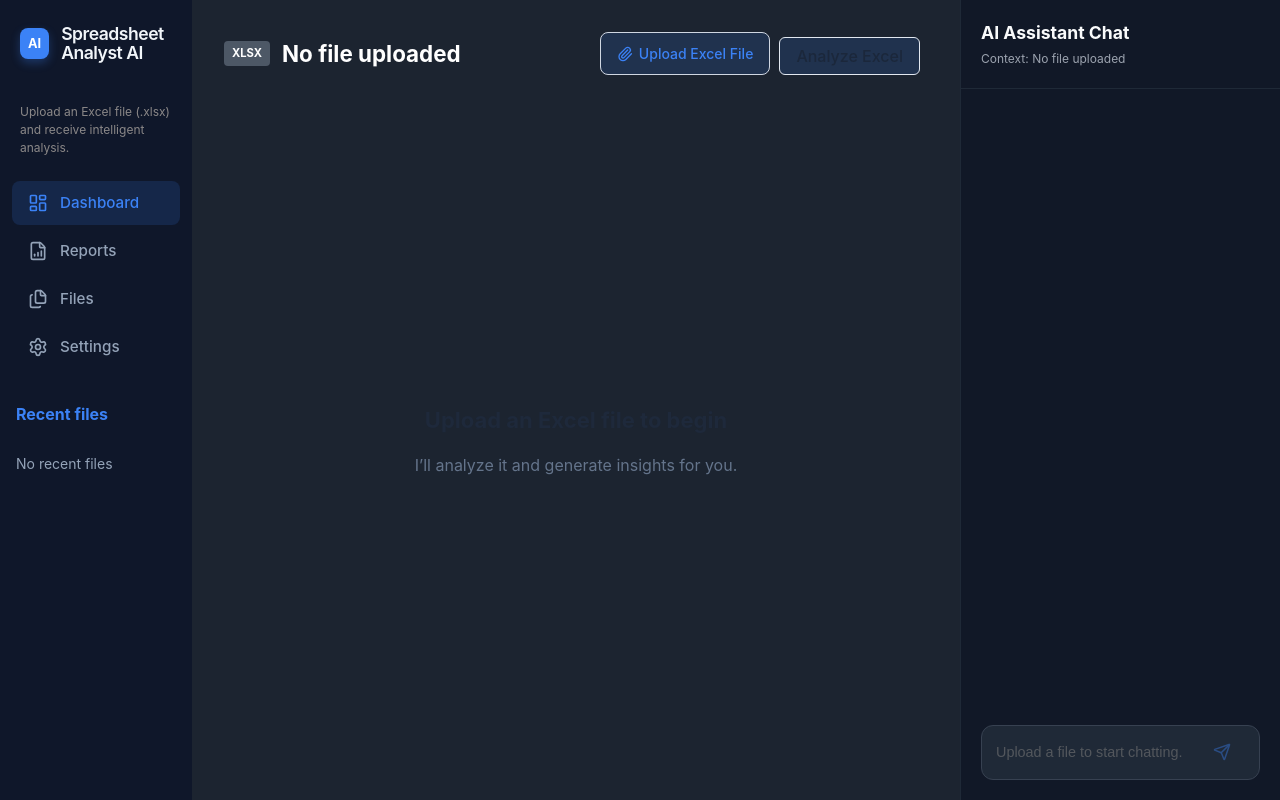
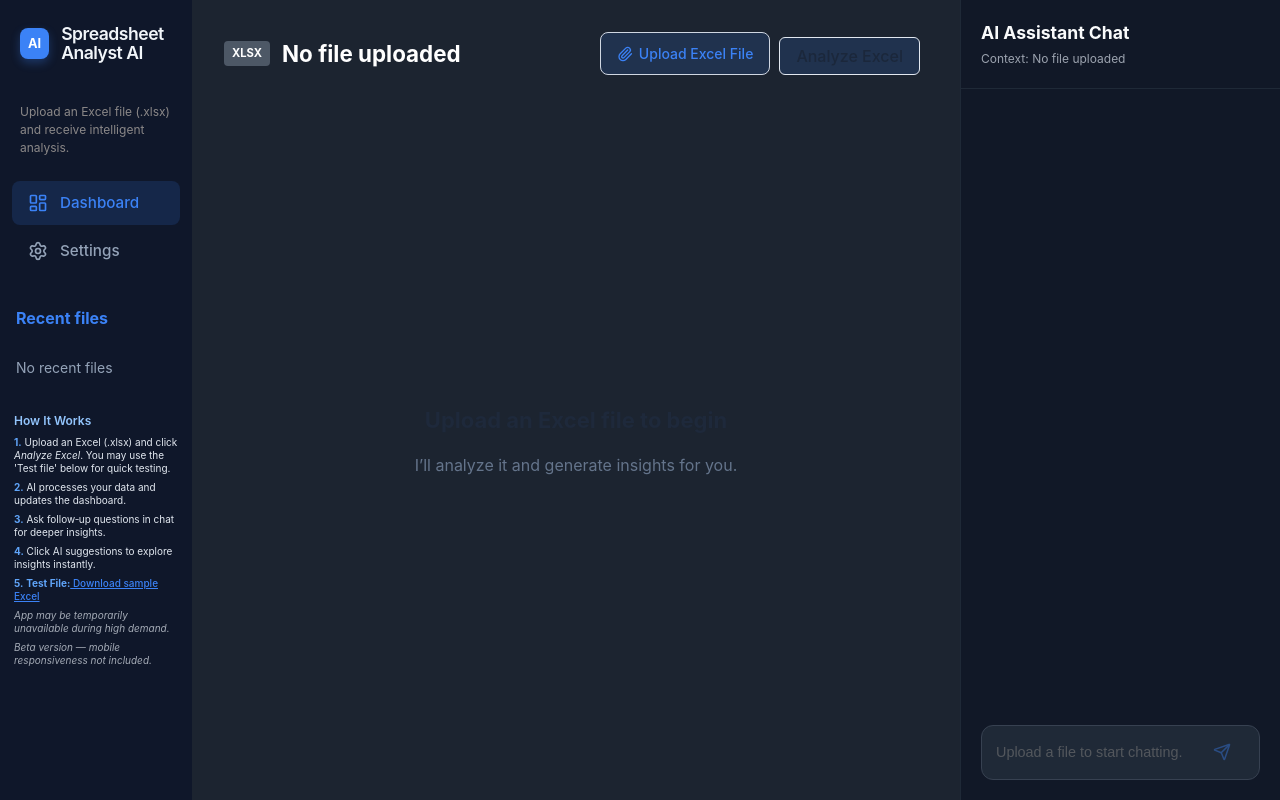
Before and after one commit to iprowriter/excel-ai, a React (Vite) app: page / in a window 1280 px wide. Built offline with nearby package versions, Linux system fonts and the light colour scheme.

Commit message:
added How it works section

```diff
--- a/src/components/sidebar/SidebarComponent.tsx
+++ b/src/components/sidebar/SidebarComponent.tsx
@@ -1,6 +1,6 @@
 import { useStore } from "../../store/useStore";
 import "./sidebarComponent.css";
-import { LayoutDashboard, FileBarChart, Files, Settings, Plus } from 'lucide-react';
+import { LayoutDashboard, Settings } from 'lucide-react';
 
 
 function SidebarComponent() {
@@ -25,14 +25,14 @@ const recentFiles = useStore((state) => state.recentFiles);
             <LayoutDashboard size={20} />
             <span>Dashboard</span>
           </button>
-          <button className="menu-item">
+          {/* <button className="menu-item">
             <FileBarChart size={20} />
             <span>Reports</span>
           </button>
           <button className="menu-item">
             <Files size={20} />
             <span>Files</span>
-          </button>
+          </button> */}
           <button className="menu-item">
             <Settings size={20} />
             <span>Settings</span>
@@ -61,6 +61,22 @@ const recentFiles = useStore((state) => state.recentFiles);
         </div>
 
 
+        <div className="howItWorksArea">
+        <h4>How It Works</h4>
+
+        <ul className="howList">
+          <li><strong>1.</strong> Upload an Excel (.xlsx) and click <em>Analyze Excel</em>. You may use the 'Test file' below for quick testing.</li>
+          <li><strong>2.</strong> AI processes your data and updates the dashboard.</li>
+          <li><strong>3.</strong> Ask follow‑up questions in chat for deeper insights.</li>
+          <li><strong>4.</strong> Click AI suggestions to explore insights instantly.</li>
+          <li><strong>5.</strong> <strong>Test File:</strong>
+            <a href="/assets/financial_analysis_2026.xlsx" download> Download sample Excel</a>
+          </li>
+          <li className="note">App may be temporarily unavailable during high demand.</li>
+          <li className="note">Beta version — mobile responsiveness not included.</li>
+        </ul>
+      </div>
+
       </aside>
 
   );
--- a/src/components/sidebar/sidebarComponent.css
+++ b/src/components/sidebar/sidebarComponent.css
@@ -126,3 +126,45 @@
   color: #94a3b8;
   font-size: 14px;
 }
+
+.howItWorksArea {
+  padding: 6px 14px;
+  color: #3b82f6;
+  display: flex;
+  flex-direction: column;
+}
+
+.howItWorksArea h4 {
+  font-size: 12px;
+  font-weight: 600;
+  margin-bottom: 6px;
+  color: #93c5fd;
+}
+
+.howList {
+  list-style: none;
+  padding: 0;
+  margin: 0;
+}
+
+.howList li {
+  font-size: 10px;
+  line-height: 1.3;
+  color: #e2e8f0;
+  margin-bottom: 6px;
+}
+
+.howList li strong {
+  color: #60a5fa;
+}
+
+.howList a {
+  color: #3b82f6;
+  text-decoration: underline;
+  font-size: 10px;
+}
+
+.howList .note {
+  opacity: 0.7;
+  font-style: italic;
+}
```
Also changed, not shown: 1 other file (tests, documents, lock files or other folders).
